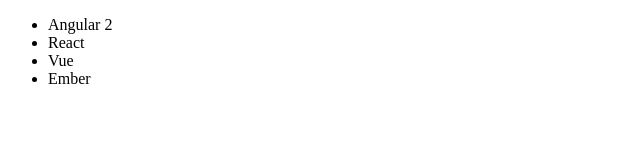
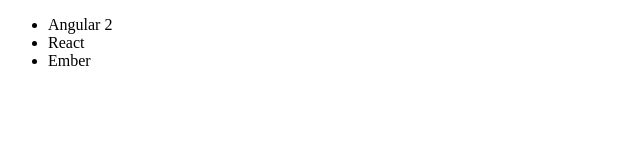
Before and after one commit to webhav/Test, a plain HTML site: page index.html in a window 1280 px wide. Shown: the full height of the page, 0-640 px from the left. Drawn offline with Linux system fonts and the light colour scheme.

Commit message:
Had to Remove Vuejs framework.. support

```diff
--- a/index.html
+++ b/index.html
@@ -8,7 +8,6 @@
 	<ul>
 		<li>Angular 2</li>
 		<li>React</li>
-		<li>Vue</li>
 		<li>Ember</li>
 	</ul>
 </div>
```
